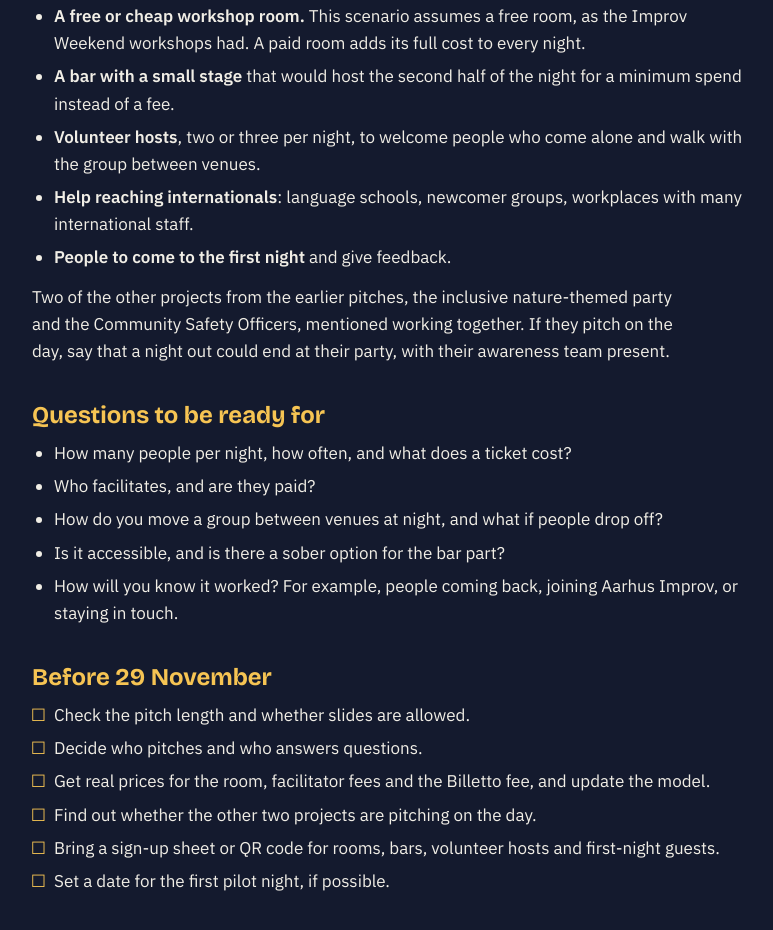
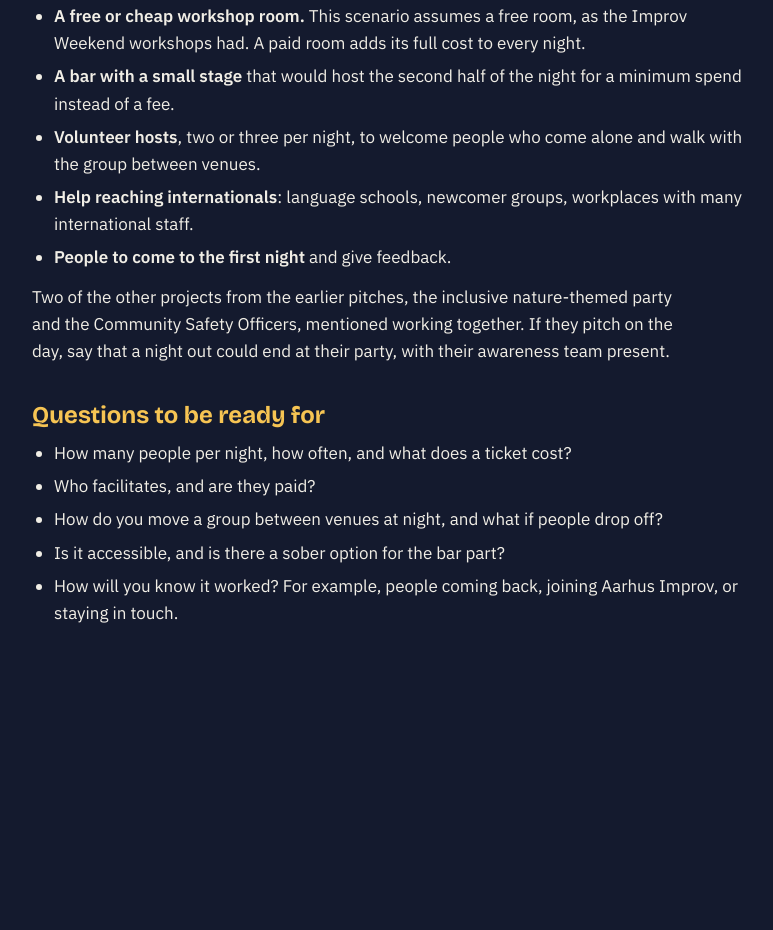
Before and after one commit to KellyDRasmussen/Aarhus_soup, a plain HTML site: page pitch.html in a window 1280 px wide. Shown: the part 1588-2518 px from the top of the page, without its empty margins (244-1017 px from the left). After the commit the page ends 2283 px from the top, so only its background shows below. Drawn offline with nearby package versions, Linux system fonts and the light colour scheme.

Commit message:
Remove 'secluded' and the prep checklist from the brief
Co-Authored-By: Claude Opus 5.5 <noreply@anthropic.com>
Claude-Session: https://claude.ai/code/session_01GcvKfqCqreh2KwVaBopZrF

```diff
--- a/pitch.html
+++ b/pitch.html
@@ -44,7 +44,6 @@ tr[hidden] { display: none; }
 .scenario { background: var(--card); border: 1px solid var(--line); border-radius: 10px; padding: 12px 16px; font-size: 15.5px; color: var(--muted); }
 a { color: var(--spot); }
 a:focus-visible { outline: 2px solid var(--spot); outline-offset: 2px; }
-.check li::marker { content: "☐  "; color: var(--spot); }
 @media print {
   :root { --night: #fff; --card: #f4f4f4; --text: #111; --muted: #555; --spot: #8a5a00; --curtain: #b3261e; --line: #ddd; color-scheme: light; }
   .wrap { padding-top: 0; }
@@ -69,7 +68,7 @@ a:focus-visible { outline: 2px solid var(--spot); outline-offset: 2px; }
 <p>Part of the answer might be improv. Playfulness lowers barriers and lets people have a good time with others in a structured way. The night is facilitated and planned, so people can show up on their own without worrying about what will happen.</p>
 <ul>
   <li>It is not for improv experts. It is for people who want to play games with strangers and get to know them. Low stakes, and every decision is made for them.</li>
-  <li>Games in a secluded room, similar to the warm-up at the start of the day.</li>
+  <li>Games in a private room, similar to the warm-up at the start of the day.</li>
   <li>Food together, probably street food, with time to talk. Then a few more games.</li>
   <li>On the way, see a little of Aarhus and its nightlife, which is useful for people new in town.</li>
   <li>End at a booked bar with a small stage. People can watch improv and go up if they want to. Nobody is pushed on stage.</li>
@@ -112,15 +111,6 @@ a:focus-visible { outline: 2px solid var(--spot); outline-offset: 2px; }
   <li>How will you know it worked? For example, people coming back, joining Aarhus Improv, or staying in touch.</li>
 </ul>
 
-<h2>Before 29 November</h2>
-<ul class="check">
-  <li>Check the pitch length and whether slides are allowed.</li>
-  <li>Decide who pitches and who answers questions.</li>
-  <li>Get real prices for the room, facilitator fees and the Billetto fee, and update the model.</li>
-  <li>Find out whether the other two projects are pitching on the day.</li>
-  <li>Bring a sign-up sheet or QR code for rooms, bars, volunteer hosts and first-night guests.</li>
-  <li>Set a date for the first pilot night, if possible.</li>
-</ul>
 
 </div>
 <script>
```
